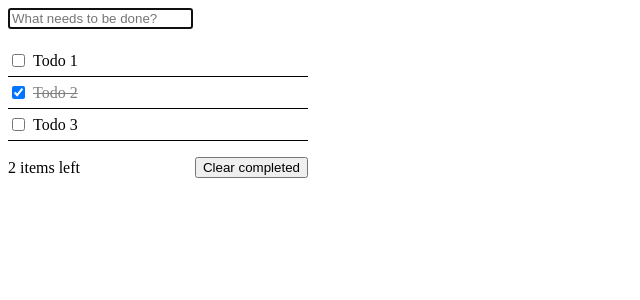
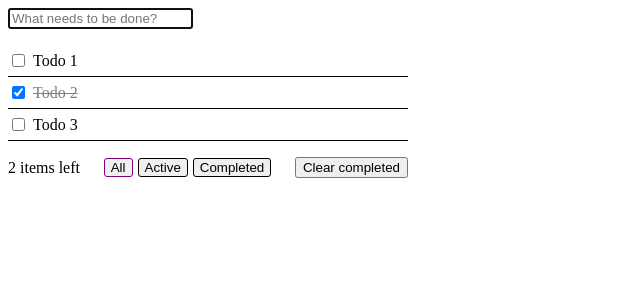
Before and after one commit to vladhaidukkk/svelte-todo-mvc, a Svelte app: page / in a window 1280 px wide. Shown: the top 300 px of the page, without its empty margins (0-640 px from the left). Built offline with nearby package versions, Linux system fonts and the light colour scheme.

Commit message:
feat: implement filters

```diff
--- a/src/App.svelte
+++ b/src/App.svelte
@@ -1,6 +1,9 @@
 <script lang="ts">
-  import type { TodoType } from '$root/types';
+  import { TodoFilters, type TodoType } from '$root/types';
   import { Todo } from '$root/components';
+  import { filterTodos, capitalize } from '$root/utils';
+
+  const filters = Object.values(TodoFilters);
 
   let todos: TodoType[] = [
     {
@@ -20,7 +23,9 @@
     },
   ];
   let newTodoText = '';
+  let selectedFilter: TodoFilters = TodoFilters.all;
 
+  $: filteredTodos = filterTodos(todos, selectedFilter);
   $: completedTodos = todos.filter((todo) => todo.completed).length;
   $: uncompletedTodos = todos.filter((todo) => !todo.completed).length;
 
@@ -61,6 +66,10 @@
   function clearCompleted() {
     todos = todos.filter((todo) => !todo.completed);
   }
+
+  function selectFilter(filter: TodoFilters) {
+    selectedFilter = filter;
+  }
 </script>
 
 <main class="wrapper">
@@ -75,7 +84,7 @@
   </form>
 
   <ul class="todos">
-    {#each todos as todo (todo.id)}
+    {#each filteredTodos as todo (todo.id)}
       <Todo {todo} {toggleTodo} {editTodo} {deleteTodo} />
     {/each}
   </ul>
@@ -84,6 +93,18 @@
     <div>
       {uncompletedTodos}
       {uncompletedTodos === 1 ? 'item' : 'items'} left
+    </div>
+    <div class="filters">
+      {#each filters as filter}
+        <button
+          type="button"
+          class="filter"
+          class:filter--active={selectedFilter === filter}
+          on:click={() => selectFilter(filter)}
+        >
+          {capitalize(filter)}
+        </button>
+      {/each}
     </div>
     <button
       type="button"
@@ -98,7 +119,7 @@
 
 <style>
   .wrapper {
-    width: 300px;
+    width: 400px;
   }
 
   .todos {
@@ -110,6 +131,23 @@
     display: flex;
     align-items: center;
     justify-content: space-between;
+    gap: 5px;
+  }
+
+  .filter {
+    border: 1px solid black;
+    border-radius: 3px;
+    cursor: pointer;
+  }
+
+  .filters {
+    display: flex;
+    align-items: center;
+    gap: 5px;
+  }
+
+  .filter--active {
+    border-color: purple;
   }
 
   .clear-btn {
--- a/src/types/todo.ts
+++ b/src/types/todo.ts
@@ -3,3 +3,9 @@ export type TodoType = {
   text: string;
   completed: boolean;
 };
+
+export enum TodoFilters {
+  all = 'all',
+  active = 'active',
+  completed = 'completed',
+}
--- /dev/null
+++ b/src/utils/capitalize.ts
@@ -0,0 +1,3 @@
+export function capitalize(str: string) {
+  return str.charAt(0).toUpperCase() + str.substring(1);
+}
--- /dev/null
+++ b/src/utils/filterTodos.ts
@@ -0,0 +1,13 @@
+import { TodoFilters } from '$root/types';
+import type { TodoType } from '$root/types';
+
+export function filterTodos(todos: TodoType[], filter: TodoFilters) {
+  switch (filter) {
+    case TodoFilters.all:
+      return todos;
+    case TodoFilters.active:
+      return todos.filter((todo) => !todo.completed);
+    case TodoFilters.completed:
+      return todos.filter((todo) => todo.completed);
+  }
+}
--- /dev/null
+++ b/src/utils/index.ts
@@ -0,0 +1,2 @@
+export * from './capitalize';
+export * from './filterTodos';
```
